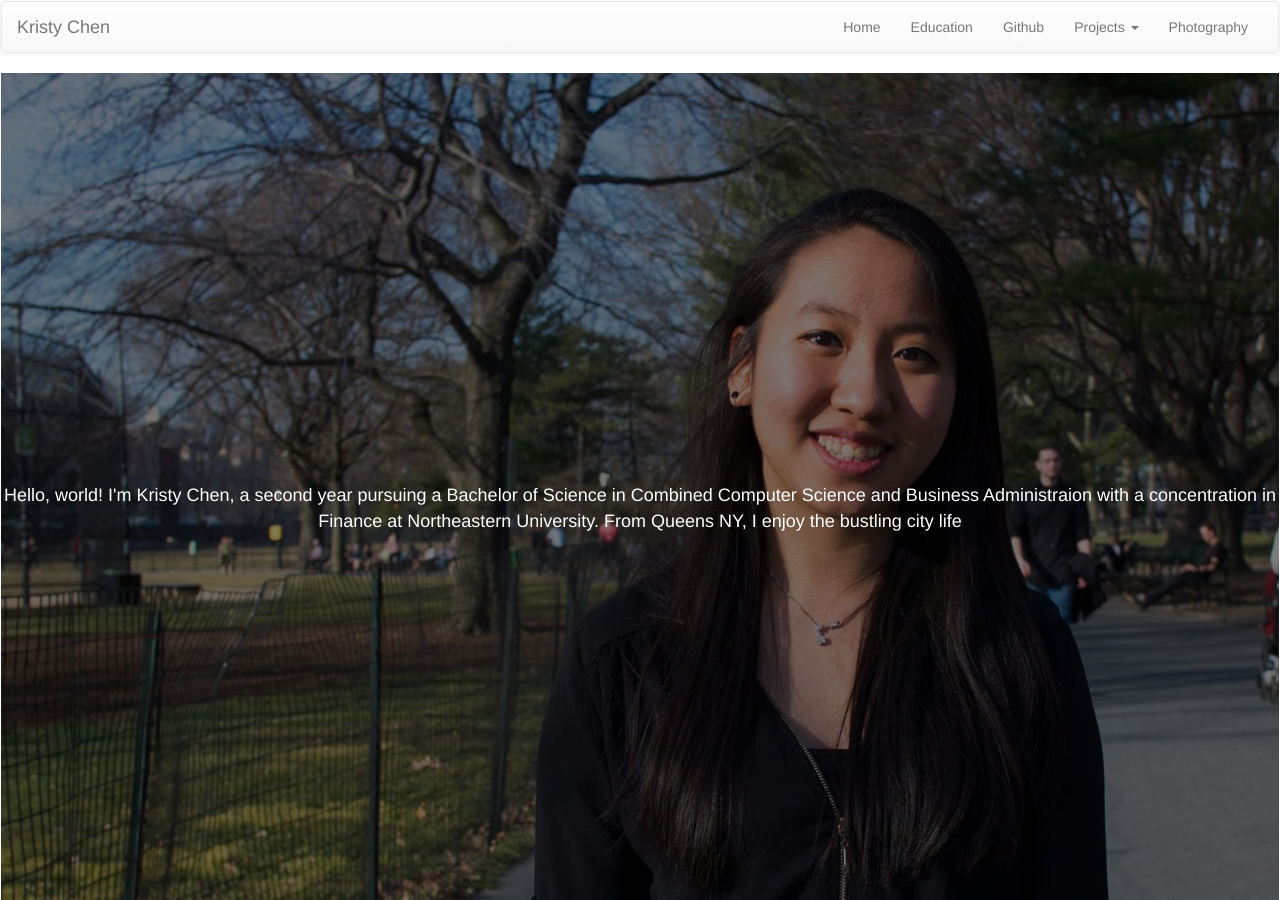
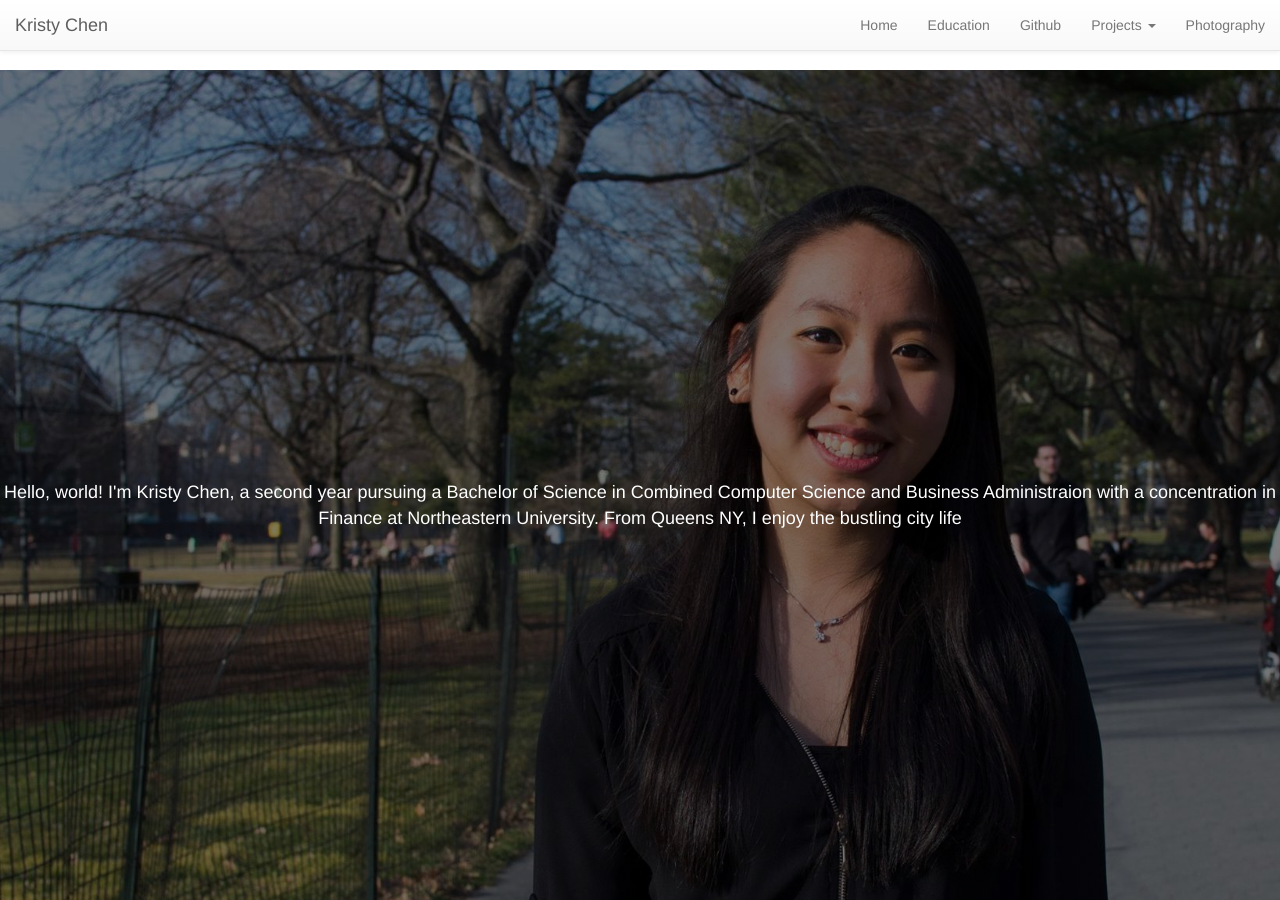
Before and after one commit to kristychen8/kristychen8.github.io, a Jekyll site: the page built from index.html, in a window 1280 px wide and 900 px high. Built offline with Jekyll 4.4.1, drawn with Linux system fonts in a browser that asks for light colours; nearby versions of some CDN libraries.

```diff
--- a/_layouts/navbar.html
+++ b/_layouts/navbar.html
@@ -1,7 +1,7 @@
 <!-- <!DOCTYPE html> -->
 <html>
 	<head>
-		<link rel="stylesheet" type="text/css" href="webStyle.css">
+		<link rel="stylesheet" type="text/css" href="../webStyle.css">
 		<title> Kristy Chen </title>
 		<script src="https://ajax.googleapis.com/ajax/libs/jquery/3.1.0/jquery.min.js"></script>
 		<!-- Latest compiled and minified CSS -->
@@ -16,7 +16,7 @@
 	</head>
 	<body>
 		<div class="navbar">
-			<nav class="navbar navbar-default">
+			<nav class="navbar navbar-default navbar-fixed-top">
   				<div class="container-fluid">
 					<div class="navbar-header">
       					<button type="button" class="navbar-toggle collapsed" data-toggle="collapse" data-target="#navbar-collapse-1" aria-expanded="false">
@@ -55,9 +55,9 @@
    		 			</div><!-- /.navbar-collapse -->
  				</div><!-- /.container-fluid -->
 			</nav>
+			</div> <!-- /.navbar -->
 
 			{{content}}
 
-		</div> <!-- /.navbar -->
 	</body>
 </html>
--- a/webStyle.css
+++ b/webStyle.css
@@ -24,8 +24,3 @@
   	background-size: cover;
   	height: 100vh;
 }
-
-.navbar {
-    position: fixed;
-
-}
```
